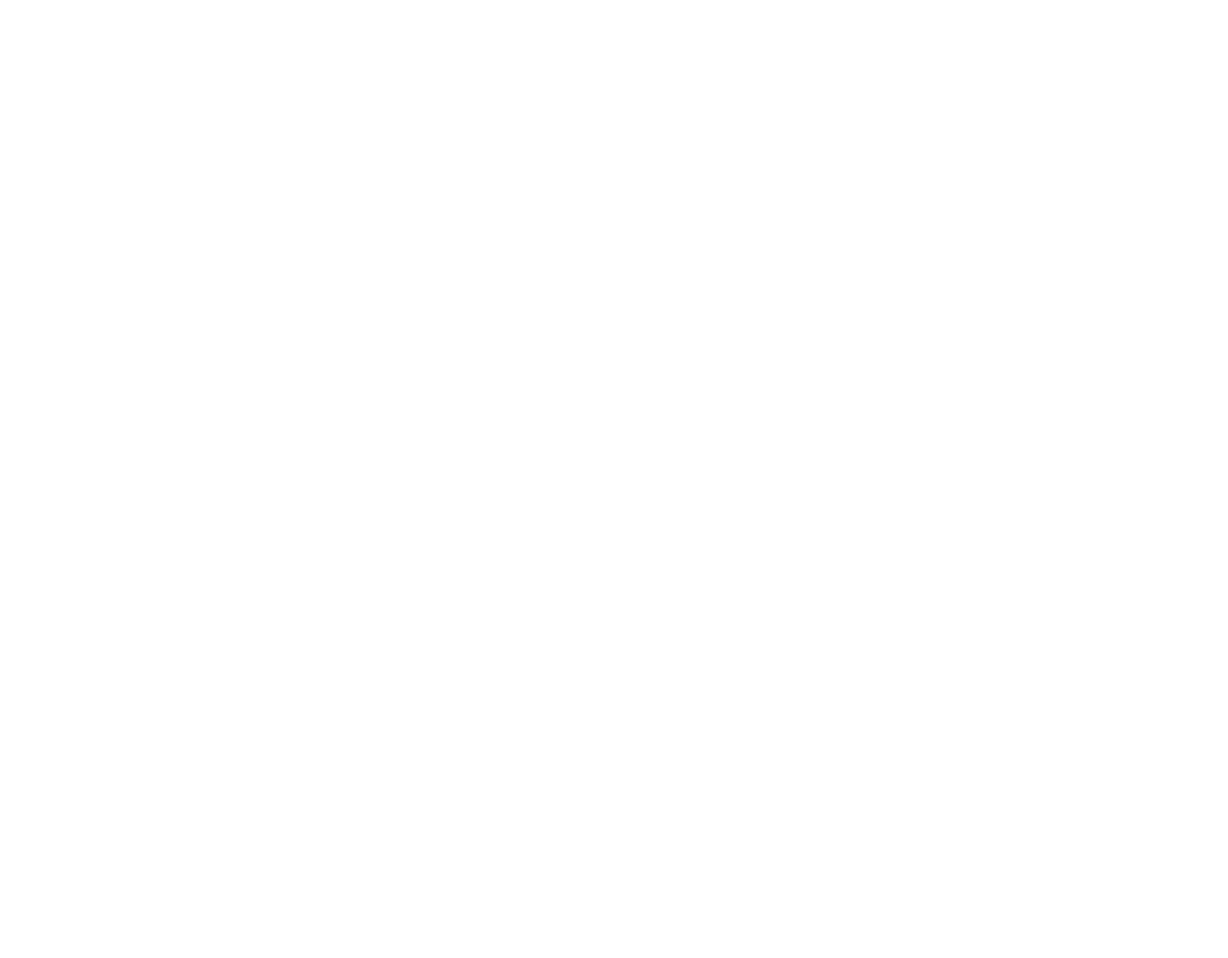
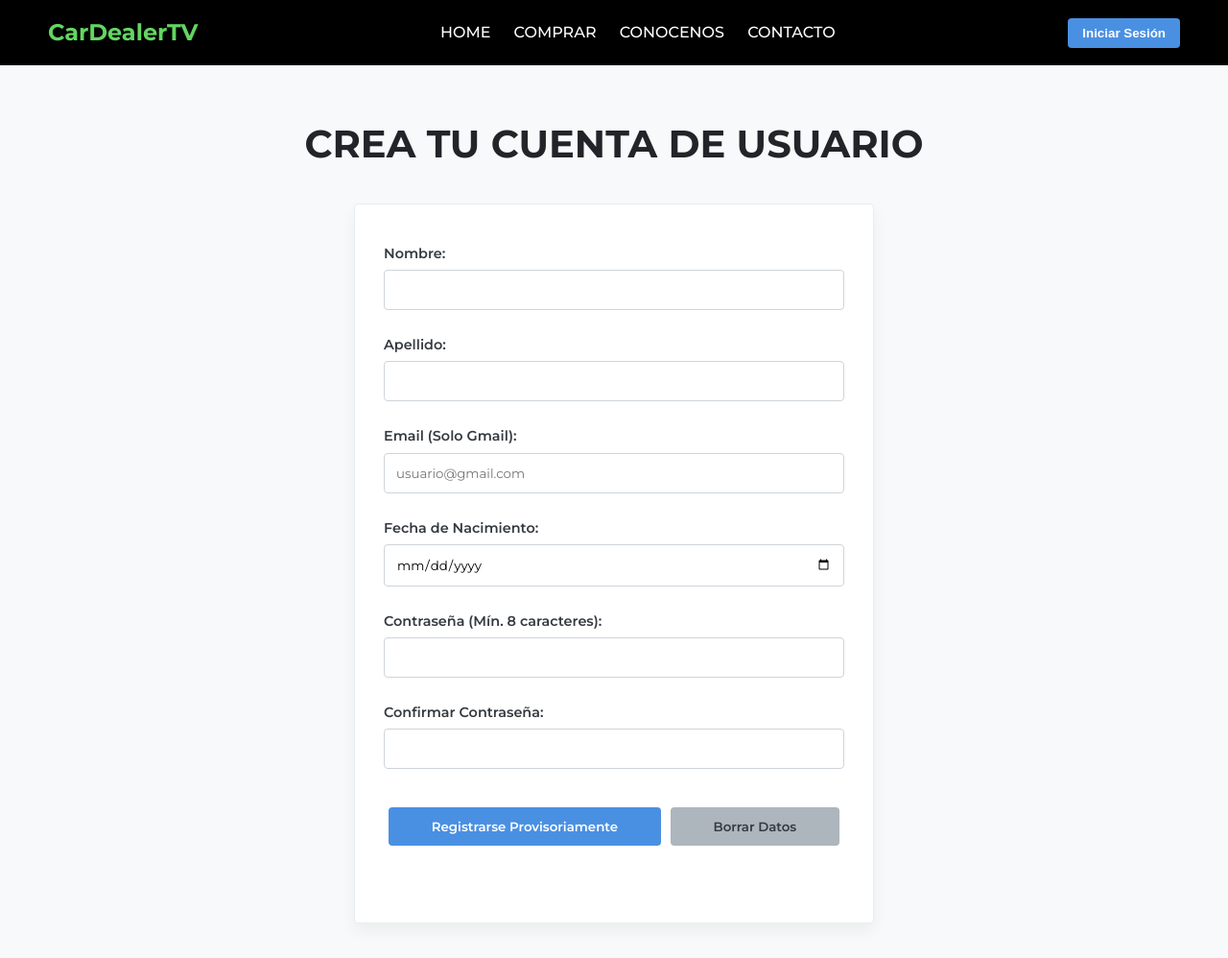
Before and after one commit to nmdoyhenart/ZonaSur.TP, a plain HTML site: page Frontend/pages/registro.html in a window 1280 px wide. Shown: the whole page at 96% size. Before the commit the page ends 800 px from the top, so only its background shows below. Drawn offline with Linux system fonts and the light colour scheme; files that its build step writes are made by us from their sources.

Commit message:
Agrego registro.html y estilos css

```diff
--- a/Frontend/assets/css/styles.css
+++ b/Frontend/assets/css/styles.css
@@ -187,3 +187,179 @@ body {
     border-right: none;
     padding: 1rem 0;
 }
+
+/* Enlaza la fuente Montserrat que usas en tu CSS principal.
+   Esto debe ir en el <head> de tu HTML, no en el CSS. */
+/* @import url('https://fonts.googleapis.com/css2?family=Montserrat:wght@300;400;500;600;700&display=swap'); */
+
+/* =============================================================== */
+/* ESTILOS DE BASE (COHERENCIA CON TU styles.css) */
+/* =============================================================== */
+body {
+    font-family: 'Montserrat', sans-serif;
+    background-color: #f8f9fa; /* Fondo de tu body */
+    margin: 0;
+    padding: 0;
+    line-height: 1.6;
+}
+
+/* --- Estilos del Header (Barra de Navegación) --- */
+.header-nav {
+    /* Usamos tu color de fondo negro de .bg-black */
+    background-color: #000 !important;
+    color: #fff;
+    padding: 15px 50px;
+    display: flex;
+    justify-content: space-between;
+    align-items: center;
+}
+.header-logo a {
+    color: #63d661; /* Color verde/azul que se ve en tu logo */
+    font-weight: 700;
+    font-size: 1.5em;
+    text-decoration: none;
+}
+.header-nav-menu a {
+    color: #fff;
+    margin-left: 20px;
+    text-decoration: none;
+    font-weight: 500;
+}
+.header-auth button {
+    /* Botones del header */
+    background-color: #4A90E2; /* Color de acento azul */
+    color: #fff;
+    border: none;
+    padding: 8px 15px;
+    border-radius: 4px;
+    cursor: pointer;
+    margin-left: 10px;
+    font-weight: 600;
+}
+
+/* --- Título de la Página --- */
+.registro-titulo {
+    font-weight: 700;
+    text-align: center;
+    margin-top: 50px;
+    margin-bottom: 30px;
+    font-size: 2.5rem;
+    color: #212529;
+    text-transform: uppercase;
+}
+
+
+/* =============================================================== */
+/* CONTENEDOR Y FORMULARIO DE REGISTRO */
+/* =============================================================== */
+
+.contenedor-formulario {
+    max-width: 480px;
+    margin: 0 auto 50px auto;
+    padding: 30px;
+    border: 1px solid #e9ecef;
+    border-radius: 4px;
+    background-color: white;
+    box-shadow: 0 0.5rem 1rem rgba(0, 0, 0, 0.05);
+}
+
+/* Inputs de formulario */
+.contenedor-formulario input {
+    width: 100%;
+    padding: 12px;
+    margin-top: 5px;
+    margin-bottom: 15px;
+    border: 1px solid #ced4da;
+    border-radius: 4px;
+    box-sizing: border-box;
+    transition: border-color 0.2s, box-shadow 0.2s;
+    font-family: 'Montserrat', sans-serif;
+}
+.contenedor-formulario input:focus {
+    border-color: #4A90E2; /* Azul de acento */
+    box-shadow: 0 0 0 0.2rem rgba(74, 144, 226, 0.25);
+    outline: none;
+}
+
+/* Labels */
+.contenedor-formulario label {
+    display: block;
+    margin-top: 10px;
+    font-weight: 600;
+    color: #343a40;
+    font-size: 0.9rem;
+}
+
+
+/* =============================================================== */
+/* BOTONES DE ACCIÓN (REGISTRAR Y BORRAR) */
+/* =============================================================== */
+
+.acciones {
+    margin-top: 25px;
+    display: flex;
+    justify-content: space-between;
+}
+
+.acciones button {
+    flex-grow: 1;
+    padding: 12px;
+    margin: 0 5px;
+    border: none;
+    border-radius: 4px;
+    cursor: pointer;
+    font-weight: 600;
+    transition: background-color 0.2s;
+    font-family: 'Montserrat', sans-serif;
+}
+
+#btnRegistrar {
+    background-color: #4A90E2;
+    color: white;
+}
+#btnRegistrar:hover {
+    background-color: #3b74b6;
+}
+
+#btnBorrar {
+    background-color: #adb5bd;
+    color: #343a40;
+}
+#btnBorrar:hover {
+    background-color: #9aa3ab;
+}
+
+
+/* =============================================================== */
+/* FEEDBACK Y MENSAJES */
+/* =============================================================== */
+
+#mensaje {
+    margin-top: 20px;
+    padding: 15px;
+    border-radius: 4px;
+    font-size: 0.9rem;
+    font-weight: 600;
+}
+
+#mensaje ul {
+    list-style-type: none;
+    padding-left: 0;
+    margin-top: 8px;
+    font-weight: 400;
+}
+#mensaje li {
+    margin-bottom: 4px;
+}
+
+/* Estilos de feedback (Éxito y Error) */
+.mensaje-exito {
+    background-color: #d4edda;
+    color: #155724;
+    border: 1px solid #c3e6cb;
+}
+.mensaje-error {
+    background-color: #f8d7da;
+    color: #721c24;
+    border: 1px solid #f5c6cb;
+}
--- a/Frontend/pages/registro.html
+++ b/Frontend/pages/registro.html
@@ -0,0 +1,148 @@
+<!DOCTYPE html>
+<html lang="es">
+<head>
+    <meta charset="UTF-8">
+    <meta name="viewport" content="width=device-width, initial-scale=1.0">
+    <title>Registro de Usuario - Concesionaria</title>
+
+    <link href="https://fonts.googleapis.com/css2?family=Montserrat:wght@300;400;500;600;700&display=swap" rel="stylesheet">
+
+    <link rel="stylesheet" href="styles.css">
+
+</head>
+<body>
+    <header class="header-nav">
+        <div class="header-logo">
+            <a href="index.html">CarDealerTV</a>
+        </div>
+        <nav class="header-nav-menu">
+            <a href="index.html">HOME</a>
+            <a href="#">COMPRAR</a>
+            <a href="#">CONOCENOS</a>
+            <a href="#">CONTACTO</a>
+        </nav>
+        <div class="header-auth">
+            <button onclick="alert('Funcionalidad de Inicio de Sesión pendiente');">Iniciar Sesión</button>
+        </div>
+    </header>
+
+    <h1 class="registro-titulo">Crea tu cuenta de usuario</h1>
+
+    <div class="contenedor-formulario">
+
+        <form id="formularioRegistro">
+            <label for="regNombre">Nombre:</label>
+            <input type="text" id="regNombre" required>
+
+            <label for="regApellido">Apellido:</label>
+            <input type="text" id="regApellido" required>
+
+            <label for="regEmail">Email (Solo Gmail):</label>
+            <input type="email" id="regEmail" required placeholder="usuario@gmail.com">
+
+            <label for="regFechaNac">Fecha de Nacimiento:</label>
+            <input type="date" id="regFechaNac" required>
+
+            <label for="regContrasena">Contraseña (Mín. 8 caracteres):</label>
+            <input type="password" id="regContrasena" required minlength="8">
+
+            <label for="regConfirmarContrasena">Confirmar Contraseña:</label>
+            <input type="password" id="regConfirmarContrasena" required>
+
+            <div class="acciones">
+                <button type="submit" id="btnRegistrar">Registrarse Provisoriamente</button>
+                <button type="button" id="btnBorrar">Borrar Datos</button>
+            </div>
+        </form>
+
+        <div id="mensaje"></div>
+    </div>
+
+    <script>
+        document.addEventListener('DOMContentLoaded', () => {
+            const formulario = document.getElementById('formularioRegistro');
+            const btnBorrar = document.getElementById('btnBorrar');
+            const mensajeDiv = document.getElementById('mensaje');
+
+            // --- Lógica del botón Borrar Datos ---
+            btnBorrar.addEventListener('click', () => {
+                formulario.reset();
+                mensajeDiv.textContent = 'Formulario limpiado.';
+                // Limpiamos las clases de feedback
+                mensajeDiv.classList.remove('mensaje-error', 'mensaje-exito');
+                mensajeDiv.style.backgroundColor = '#e9ecef';
+                mensajeDiv.style.color = '#000';
+            });
+
+            // --- Lógica del botón Registrarse Provisoriamente ---
+            formulario.addEventListener('submit', function(e) {
+                e.preventDefault();
+                mensajeDiv.textContent = '';
+                mensajeDiv.classList.remove('mensaje-error', 'mensaje-exito');
+
+                // 1. Obtener valores
+                const email = document.getElementById('regEmail').value.trim();
+                const contrasena = document.getElementById('regContrasena').value;
+                const confirmarContrasena = document.getElementById('regConfirmarContrasena').value;
+                const fechaNacimiento = document.getElementById('regFechaNac').value;
+
+                let errores = [];
+
+                // 2. Validación: Contraseñas Coincidentes
+                if (contrasena !== confirmarContrasena) {
+                    errores.push('Las contraseñas no coinciden.');
+                }
+
+                // 3. Validación: Email (Formato y Gmail)
+                if (!email.match(/^[^\s@]+@[^\s@]+\.[^\s@]+$/) || !email.endsWith('@gmail.com')) {
+                    errores.push('El email debe ser válido y solo aceptamos cuentas de Gmail.');
+                }
+
+                // 4. Validación: Longitud de Contraseña
+                if (contrasena.length < 8) {
+                    errores.push('La contraseña debe tener al menos 8 caracteres.');
+                }
+
+                // 5. Validación: Edad Mínima (Mayor de 16 años)
+                if (fechaNacimiento) {
+                    const hoy = new Date();
+                    const fechaNac = new Date(fechaNacimiento);
+                    const edad = hoy.getFullYear() - fechaNac.getFullYear();
+                    const mes = hoy.getMonth() - fechaNac.getMonth();
+
+                    if (mes < 0 || (mes === 0 && hoy.getDate() < fechaNac.getDate())) {
+                        edad--;
+                    }
+
+                    if (edad < 16) {
+                        errores.push('Debes ser mayor de 16 años para registrarte.');
+                    }
+                }
+
+                // --- Resultado de la Simulación de Registro ---
+                if (errores.length > 0) {
+                    // Mostrar errores
+                    mensajeDiv.classList.add('mensaje-error');
+                    mensajeDiv.innerHTML = '<p>¡Error en el registro! Revisa los siguientes puntos:</p><ul>' + errores.map(e => `<li>${e}</li>`).join('') + '</ul>';
+                } else {
+                    // Simulación de éxito
+                    const datos = {
+                        nombre: document.getElementById('regNombre').value,
+                        apellido: document.getElementById('regApellido').value,
+                        email: email,
+                        fecha_nacimiento: fechaNacimiento,
+                    };
+
+                    console.log('✅ REGISTRO PROVISORIO EXITOSO. Datos Recopilados:', datos);
+
+                    mensajeDiv.classList.add('mensaje-exito');
+                    mensajeDiv.textContent = '¡Registro Provisorio Exitoso! Puedes avanzar. (Datos guardados temporalmente en consola)';
+
+                    // Limpiar el formulario después del registro simulado
+                    formulario.reset();
+                }
+            });
+        });
+    </script>
+</body>
+</html>
```
Also changed, not shown: Frontend/assets/js/registro.js (added).
